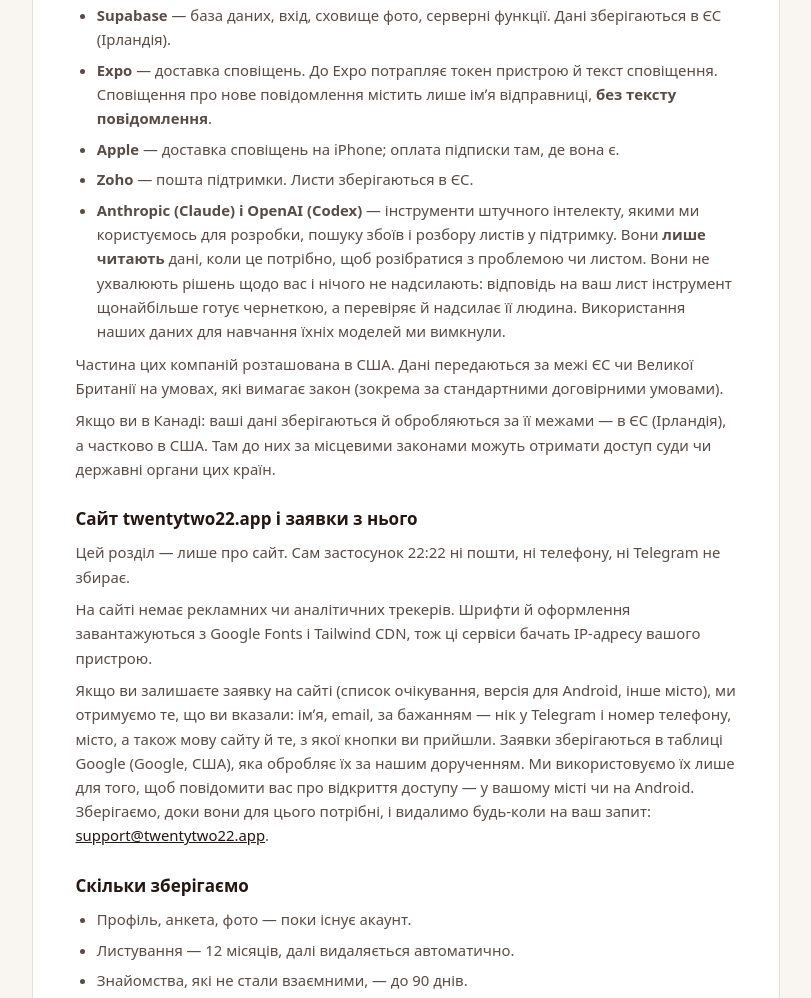
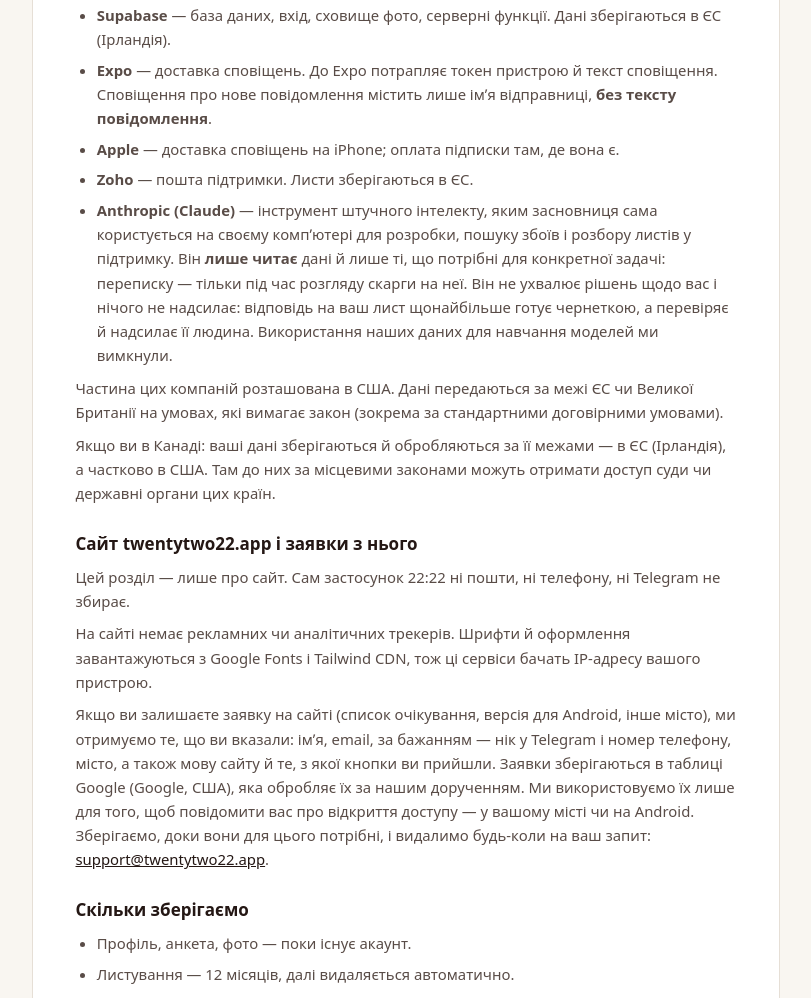
Before and after one commit to AnastasiaChaikovska/2222, a plain HTML site: page privacy.html in a window 1280 px wide. Shown: the part 2792-3790 px from the top of the page, without its empty margins (234-1045 px from the left). Drawn offline with nearby package versions, Linux system fonts and the light colour scheme; a web font is replaced by a local one.

Commit message:
Політика: Codex прибрано, Claude — інструмент засновниці, мінімум даних
Co-Authored-By: Claude Opus 5.5 <noreply@anthropic.com>

```diff
--- a/privacy.html
+++ b/privacy.html
@@ -175,7 +175,7 @@
 <section class="space-y-2">
 <h2 class="text-base font-semibold text-app-espresso">Хто обробляє дані технічно</h2>
 <p>Ми користуємось послугами компаній, які обробляють дані за нашим дорученням:</p>
-<ul class="list-disc pl-5 space-y-1.5"><li><strong>Supabase</strong> — база даних, вхід, сховище фото, серверні функції. Дані зберігаються в ЄС (Ірландія).</li><li><strong>Expo</strong> — доставка сповіщень. До Expo потрапляє токен пристрою й текст сповіщення. Сповіщення про нове повідомлення містить лише імʼя відправниці, <strong>без тексту повідомлення</strong>.</li><li><strong>Apple</strong> — доставка сповіщень на iPhone; оплата підписки там, де вона є.</li><li><strong>Zoho</strong> — пошта підтримки. Листи зберігаються в ЄС.</li><li><strong>Anthropic (Claude) і OpenAI (Codex)</strong> — інструменти штучного інтелекту, якими ми користуємось для розробки, пошуку збоїв і розбору листів у підтримку. Вони <strong>лише читають</strong> дані, коли це потрібно, щоб розібратися з проблемою чи листом. Вони не ухвалюють рішень щодо вас і нічого не надсилають: відповідь на ваш лист інструмент щонайбільше готує чернеткою, а перевіряє й надсилає її людина. Використання наших даних для навчання їхніх моделей ми вимкнули.</li></ul>
+<ul class="list-disc pl-5 space-y-1.5"><li><strong>Supabase</strong> — база даних, вхід, сховище фото, серверні функції. Дані зберігаються в ЄС (Ірландія).</li><li><strong>Expo</strong> — доставка сповіщень. До Expo потрапляє токен пристрою й текст сповіщення. Сповіщення про нове повідомлення містить лише імʼя відправниці, <strong>без тексту повідомлення</strong>.</li><li><strong>Apple</strong> — доставка сповіщень на iPhone; оплата підписки там, де вона є.</li><li><strong>Zoho</strong> — пошта підтримки. Листи зберігаються в ЄС.</li><li><strong>Anthropic (Claude)</strong> — інструмент штучного інтелекту, яким засновниця сама користується на своєму компʼютері для розробки, пошуку збоїв і розбору листів у підтримку. Він <strong>лише читає</strong> дані й лише ті, що потрібні для конкретної задачі: переписку — тільки під час розгляду скарги на неї. Він не ухвалює рішень щодо вас і нічого не надсилає: відповідь на ваш лист щонайбільше готує чернеткою, а перевіряє й надсилає її людина. Використання наших даних для навчання моделей ми вимкнули.</li></ul>
 <p>Частина цих компаній розташована в США. Дані передаються за межі ЄС чи Великої Британії на умовах, які вимагає закон (зокрема за стандартними договірними умовами).</p>
 <p>Якщо ви в Канаді: ваші дані зберігаються й обробляються за її межами — в ЄС (Ірландія), а частково в США. Там до них за місцевими законами можуть отримати доступ суди чи державні органи цих країн.</p>
 </section>
@@ -298,7 +298,7 @@
 <section class="space-y-2">
 <h2 class="text-base font-semibold text-app-espresso">Хто обробляє дані технічно</h2>
 <p>Ми користуємось послугами компаній, які обробляють дані за нашим дорученням:</p>
-<ul class="list-disc pl-5 space-y-1.5"><li><strong>Supabase</strong> — база даних, вхід, сховище фото, серверні функції. Дані зберігаються в ЄС (Ірландія).</li><li><strong>Expo</strong> — доставка сповіщень. До Expo потрапляє токен пристрою й текст сповіщення. Сповіщення про нове повідомлення містить лише імʼя відправниці, <strong>без тексту повідомлення</strong>.</li><li><strong>Apple</strong> — доставка сповіщень на iPhone; оплата підписки там, де вона є.</li><li><strong>Zoho</strong> — пошта підтримки. Листи зберігаються в ЄС.</li><li><strong>Anthropic (Claude) і OpenAI (Codex)</strong> — інструменти штучного інтелекту, якими ми користуємось для розробки, пошуку збоїв і розбору листів у підтримку. Вони <strong>лише читають</strong> дані, коли це потрібно, щоб розібратися з проблемою чи листом. Вони не ухвалюють рішень щодо вас і нічого не надсилають: відповідь на ваш лист інструмент щонайбільше готує чернеткою, а перевіряє й надсилає її людина. Використання наших даних для навчання їхніх моделей ми вимкнули.</li></ul>
+<ul class="list-disc pl-5 space-y-1.5"><li><strong>Supabase</strong> — база даних, вхід, сховище фото, серверні функції. Дані зберігаються в ЄС (Ірландія).</li><li><strong>Expo</strong> — доставка сповіщень. До Expo потрапляє токен пристрою й текст сповіщення. Сповіщення про нове повідомлення містить лише імʼя відправниці, <strong>без тексту повідомлення</strong>.</li><li><strong>Apple</strong> — доставка сповіщень на iPhone; оплата підписки там, де вона є.</li><li><strong>Zoho</strong> — пошта підтримки. Листи зберігаються в ЄС.</li><li><strong>Anthropic (Claude)</strong> — інструмент штучного інтелекту, яким засновниця сама користується на своєму компʼютері для розробки, пошуку збоїв і розбору листів у підтримку. Він <strong>лише читає</strong> дані й лише ті, що потрібні для конкретної задачі: переписку — тільки під час розгляду скарги на неї. Він не ухвалює рішень щодо вас і нічого не надсилає: відповідь на ваш лист щонайбільше готує чернеткою, а перевіряє й надсилає її людина. Використання наших даних для навчання моделей ми вимкнули.</li></ul>
 <p>Частина цих компаній розташована в США. Дані передаються за межі ЄС чи Великої Британії на умовах, які вимагає закон (зокрема за стандартними договірними умовами).</p>
 <p>Якщо ви в Канаді: ваші дані зберігаються й обробляються за її межами — в ЄС (Ірландія), а частково в США. Там до них за місцевими законами можуть отримати доступ суди чи державні органи цих країн.</p>
 </section>
@@ -395,7 +395,7 @@
 <section class="space-y-2">
 <h2 class="text-base font-semibold text-app-espresso">Who processes data technically</h2>
 <p>We use companies that process data on our behalf:</p>
-<ul class="list-disc pl-5 space-y-1.5"><li><strong>Supabase</strong> — database, sign-in, photo storage, server functions. Data is stored in the EU (Ireland).</li><li><strong>Expo</strong> — notification delivery. Expo receives the device token and the notification text. A notification about a new message contains only the sender’s name, <strong>not the message text</strong>.</li><li><strong>Apple</strong> — notification delivery to iPhone; subscription payment where it exists.</li><li><strong>Zoho</strong> — support email. Emails are stored in the EU.</li><li><strong>Anthropic (Claude) and OpenAI (Codex)</strong> — artificial intelligence tools we use for development, investigating crashes and handling support emails. They <strong>only read</strong> data when needed to look into a problem or an email. They don’t make decisions about you and don’t send anything: at most, the tool prepares a draft reply to your email, and a person reviews and sends it. We have turned off the use of our data for training their models.</li></ul>
+<ul class="list-disc pl-5 space-y-1.5"><li><strong>Supabase</strong> — database, sign-in, photo storage, server functions. Data is stored in the EU (Ireland).</li><li><strong>Expo</strong> — notification delivery. Expo receives the device token and the notification text. A notification about a new message contains only the sender’s name, <strong>not the message text</strong>.</li><li><strong>Apple</strong> — notification delivery to iPhone; subscription payment where it exists.</li><li><strong>Zoho</strong> — support email. Emails are stored in the EU.</li><li><strong>Anthropic (Claude)</strong> — an artificial intelligence tool that our founder uses herself, on her own computer, for development, investigating crashes and handling support emails. It <strong>only reads</strong> data, and only what a specific task needs: conversations only while a report about them is being reviewed. It doesn’t make decisions about you and doesn’t send anything: at most, it prepares a draft reply to your email, and a person reviews and sends it. We have turned off the use of our data for training models.</li></ul>
 <p>Some of these companies are based in the USA. Data is transferred outside the EU or the UK on the terms required by law (including standard contractual clauses).</p>
 <p>If you’re in Canada: your data is stored and processed outside Canada — in the EU (Ireland), and partly in the USA. There, courts or government authorities of those countries may be able to access it under local laws.</p>
 </section>
```
